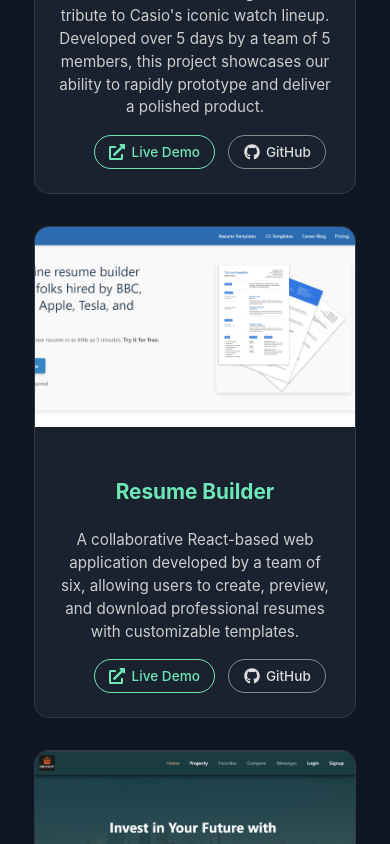
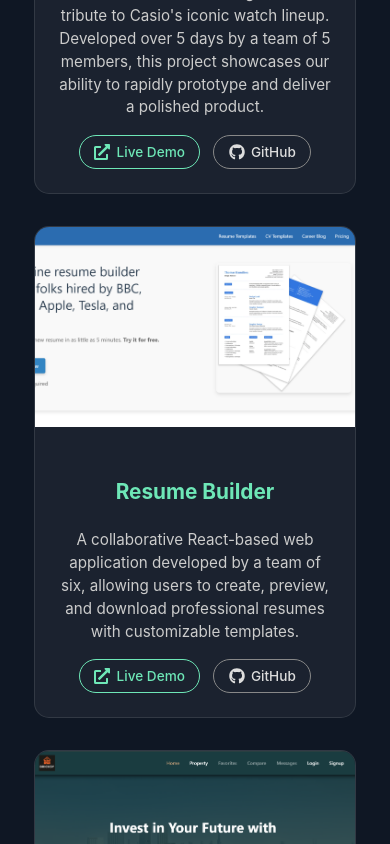
Before and after one commit to Anjana130997/react-portfolio, a React (Vite) app in the folder react_portfolio/: page / in a window 390 px wide. Shown: the part 5060-5904 px from the top of the page. Built offline with nearby package versions, Linux system fonts and the light colour scheme.

Commit message:
added folder

```diff
--- a/react_portfolio/src/styles/projects.css
+++ b/react_portfolio/src/styles/projects.css
@@ -1,5 +1,4 @@
 .projects {
-
   color: #f5f5f5;
   text-align: center;
   overflow: hidden;
@@ -89,9 +88,10 @@
   gap: 0.8rem;
   flex-wrap: wrap;
   margin-top: auto;
-  margin-left: 30PX; /* push buttons to bottom */
+  justify-content: flex-start; /* default alignment for desktop */
 }
 
+/* Links/buttons */
 .btn-link {
   display: inline-flex;
   align-items: center;
@@ -161,7 +161,7 @@
   }
 
   .project-buttons {
-    justify-content: center;
-
+    justify-content: center; /* center buttons on smaller screens */
+    margin-left: 0;           /* remove extra left margin */
   }
 }
```
